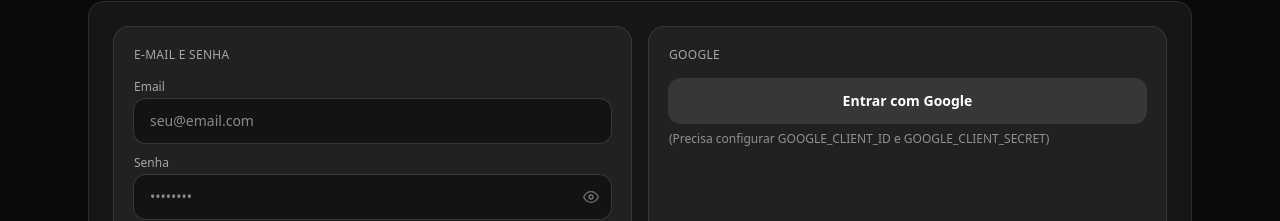
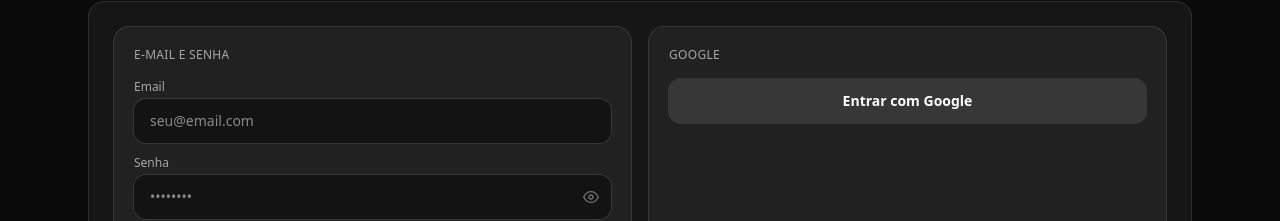
Before and after one commit to GreiceSchneider0103/precificacao-app, a Next.js app: page / in a window 1280 px wide. Shown: the part 217-438 px from the top of the page. Built offline with nearby package versions, Linux system fonts and the light colour scheme; no server answers.

Commit message:
fix: ajustes deploy/vercel + auth/google

```diff
--- a/app/page.tsx
+++ b/app/page.tsx
@@ -63,7 +63,7 @@
             <div className="mt-4 grid gap-2">
               <GoogleButton />
               <p className="text-xs text-white/50">
-                (Precisa configurar GOOGLE_CLIENT_ID e GOOGLE_CLIENT_SECRET)
+
               </p>
             </div>
           </div>
```
